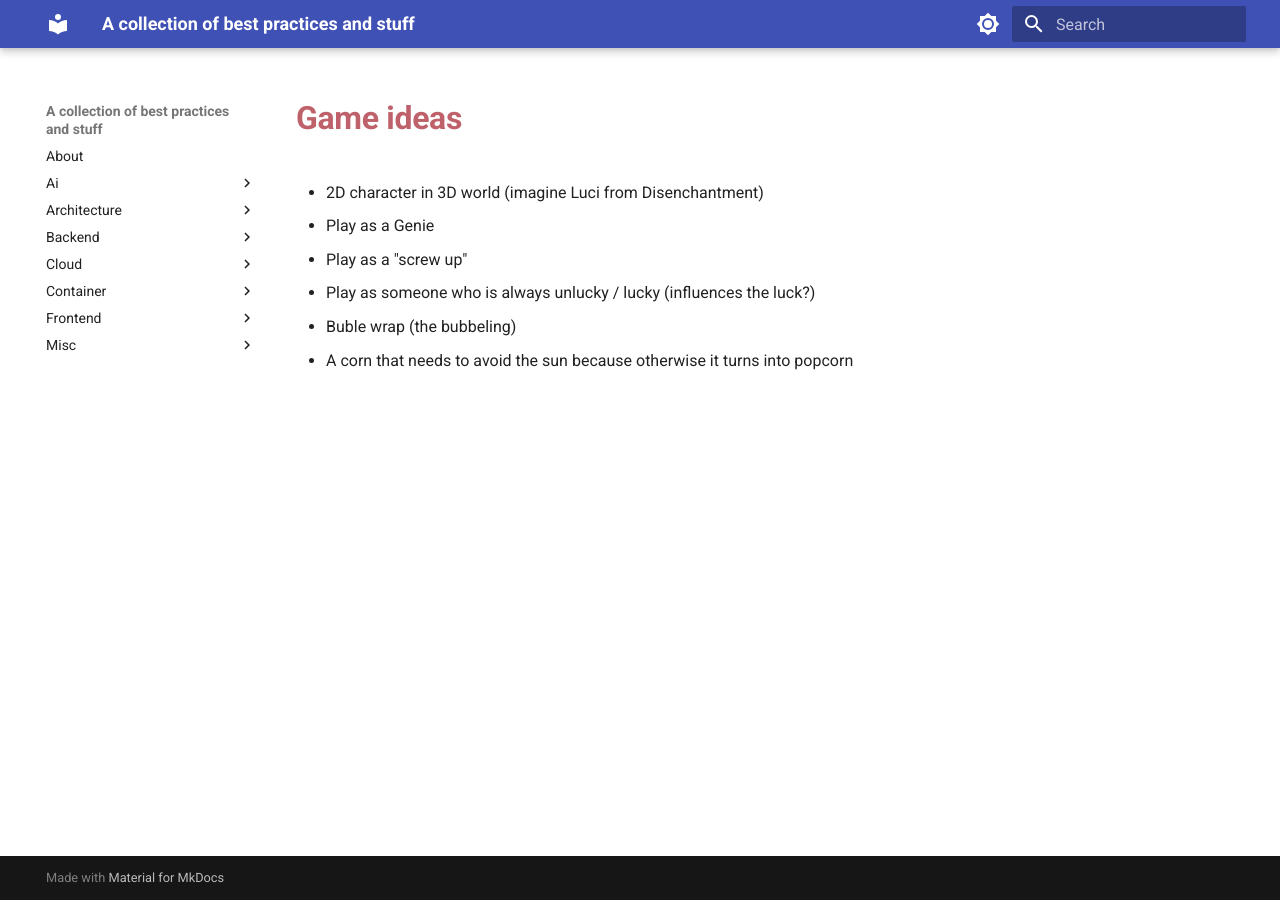
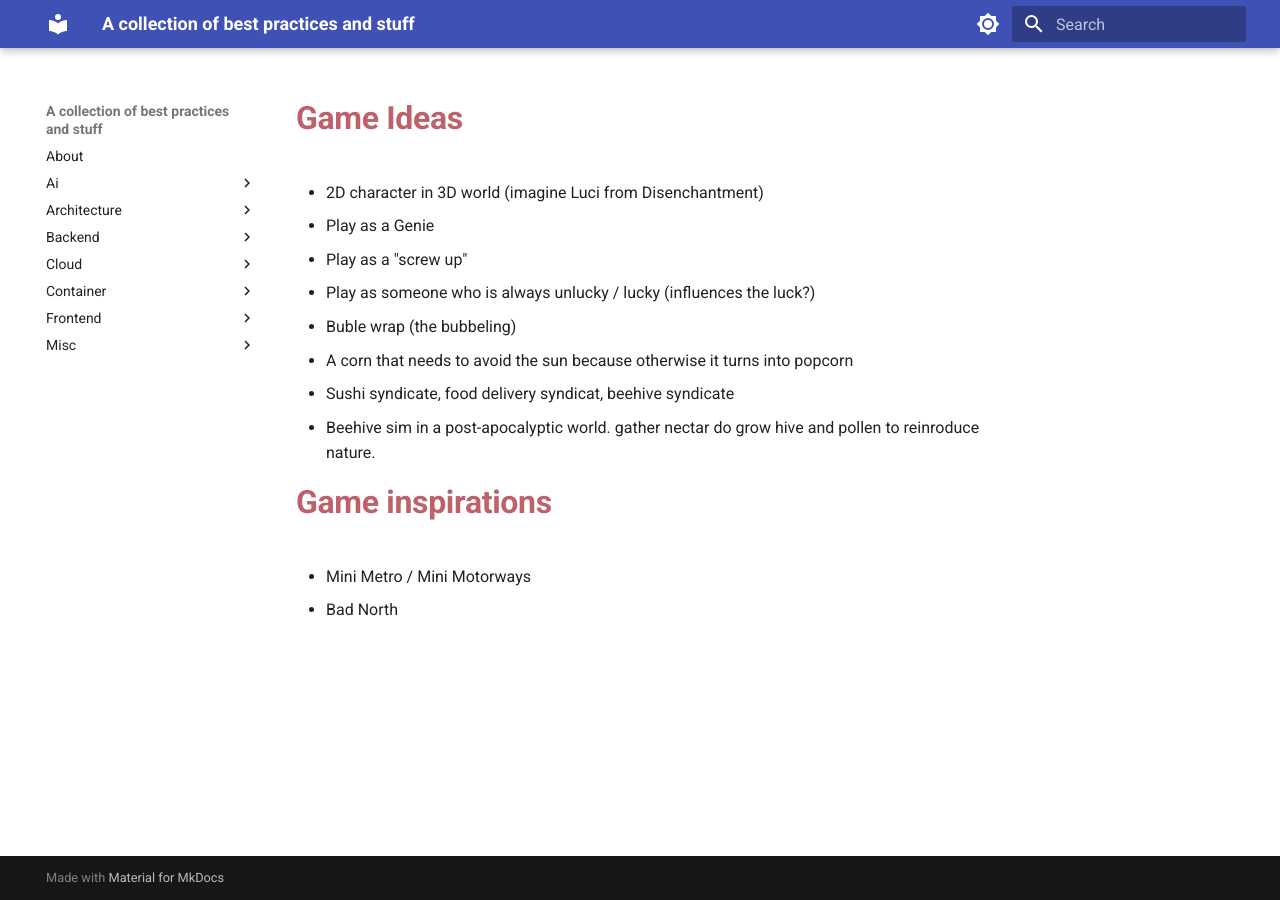
Before and after one commit to toeggel/ReadTheDocs, an MkDocs documentation site: the page built from docs/game/game-ideas.md, in a window 1280 px wide. Built offline with MkDocs 1.6.1 and Material for MkDocs 9.7.7, drawn with Linux system fonts in a browser that asks for light colours.

Commit message:
more game ideas

```diff
--- a/docs/game/game-ideas.md
+++ b/docs/game/game-ideas.md
@@ -1,6 +1,15 @@
+# Game Ideas
+
 - 2D character in 3D world (imagine Luci from Disenchantment)
 - Play as a Genie
 - Play as a "screw up"
 - Play as someone who is always unlucky / lucky (influences the luck?)
 - Buble wrap (the bubbeling)
 - A corn that needs to avoid the sun because otherwise it turns into popcorn
+- Sushi syndicate, food delivery syndicat, beehive syndicate
+- Beehive sim in a post-apocalyptic world. gather nectar do grow hive and pollen to reinroduce nature.
+
+# Game inspirations
+
+- Mini Metro / Mini Motorways
+- Bad North
```
